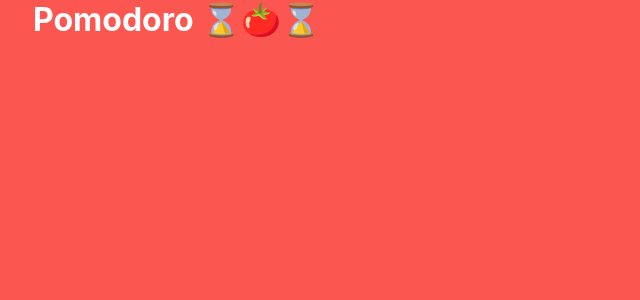
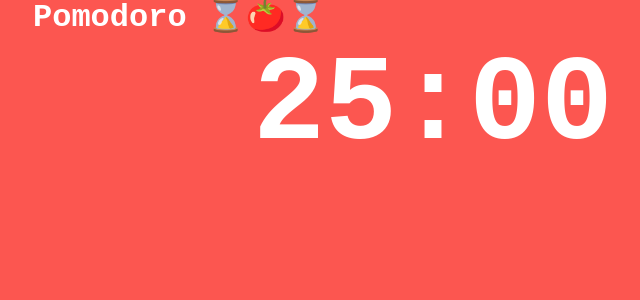
Before and after one commit to Comediant24/pomidoro-react, a React (Create React App) app: page / in a window 1280 px wide. Shown: the top 300 px of the page, without its empty margins (207-847 px from the left). Built offline with nearby package versions, Linux system fonts and the light colour scheme.

Commit message:
feat: создат компонент Pomodoro

```diff
--- a/package.json
+++ b/package.json
@@ -10,6 +10,7 @@
     "react-dom": "^17.0.1",
     "react-scripts": "4.0.1",
     "styled-components": "^5.2.1",
+    "styled-normalize": "^8",
     "web-vitals": "^0.2.4"
   },
   "scripts": {
--- a/src/components/App/App.js
+++ b/src/components/App/App.js
@@ -1,12 +1,16 @@
 import React from 'react';
 import styled from 'styled-components';
+import GlobalStyle from '../../styles/globalStyles';
 import Header from '../Header/Header';
+import Pomodoro from '../Pomodoro/Pomodoro';
 
 function App() {
   return (
     <Wrapper>
       <AppContainer>
+        <GlobalStyle />
         <Header />
+        <Pomodoro />
       </AppContainer>
     </Wrapper>
   );
--- /dev/null
+++ b/src/components/Pomodoro/Pomodoro.js
@@ -0,0 +1,21 @@
+import React from 'react';
+import styled from 'styled-components';
+
+const Pomodoro = () => {
+  return (
+    <PomodoroWrapper>
+      <Timer>25:00</Timer>
+    </PomodoroWrapper>
+  );
+};
+
+export default Pomodoro;
+
+const PomodoroWrapper = styled.section``;
+
+const Timer = styled.div`
+  color: white;
+  font-size: 120px;
+  font-weight: bold;
+  text-align: center;
+`;
--- /dev/null
+++ b/src/styles/globalStyles.js
@@ -0,0 +1,14 @@
+import { createGlobalStyle } from 'styled-components';
+import normalize from 'styled-normalize';
+
+const GlobalStyle = createGlobalStyle`
+  @import url('https://fonts.googleapis.com/css2?family=Share+Tech+Mono&display=swap');
+
+  ${normalize};
+
+  body {
+    font-family:  'Share Tech Mono', 'Courier New', monospace;
+  }
+`;
+
+export default GlobalStyle;
```
Also changed, not shown: 2 other files (tests, documents, lock files or other folders).
